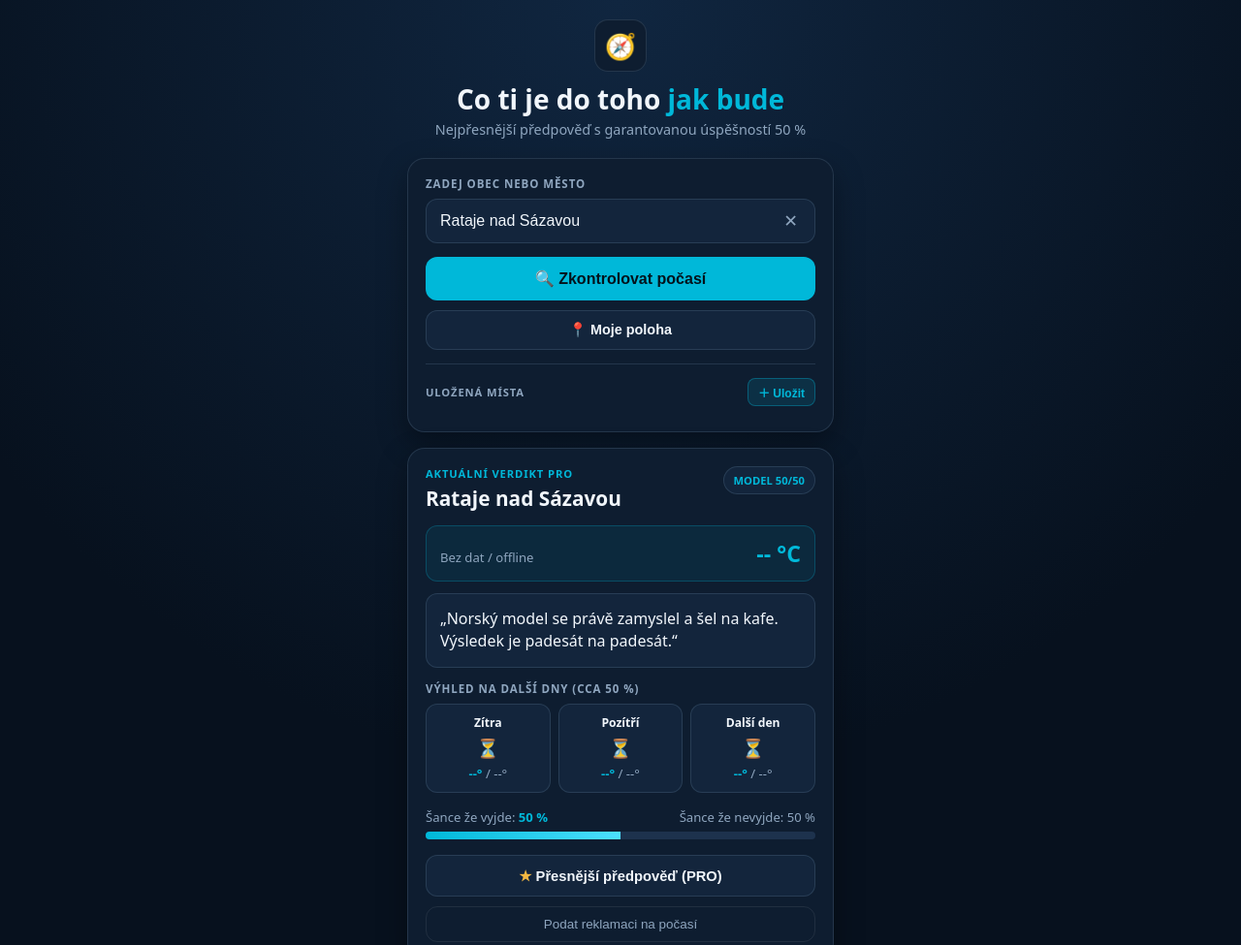
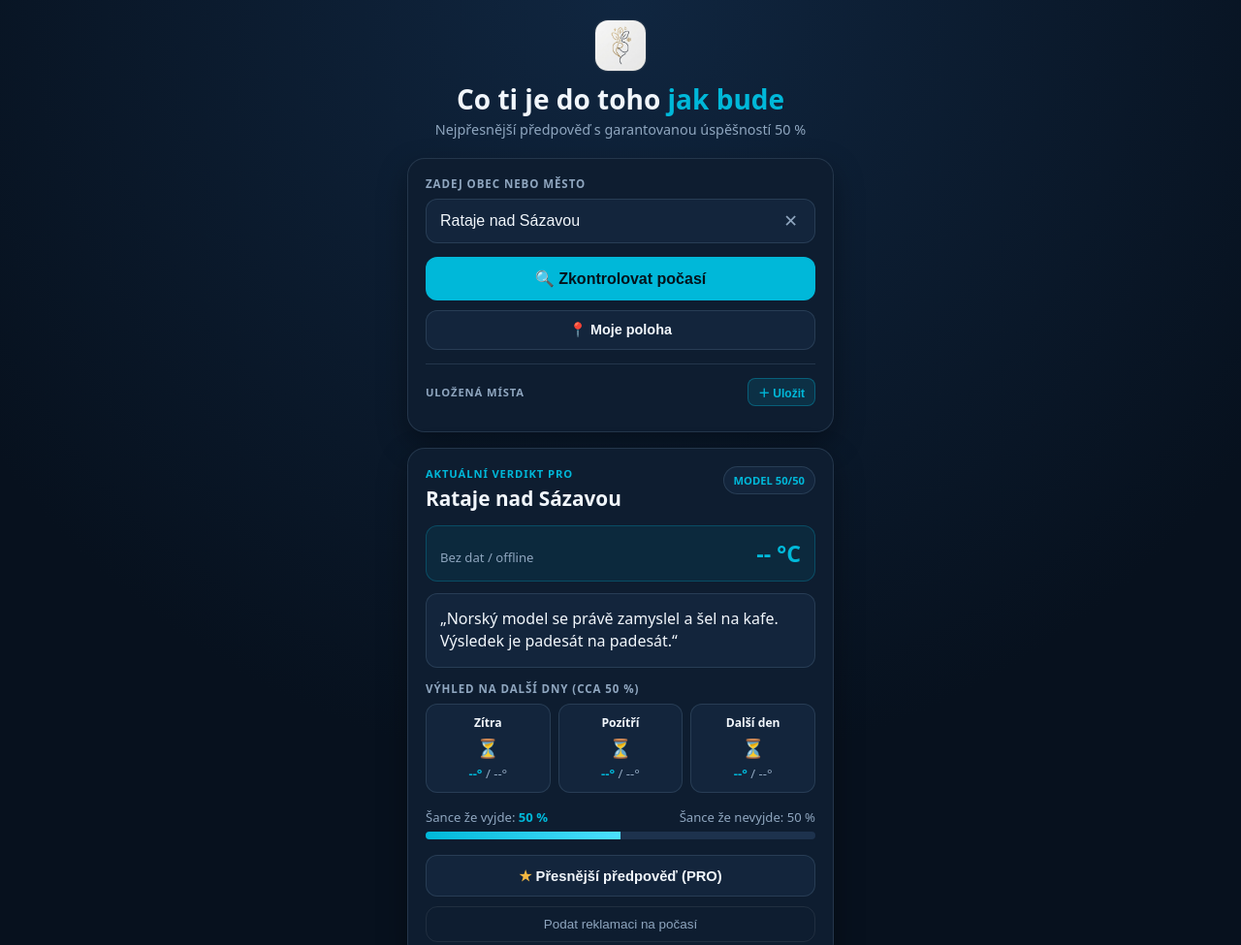
Before and after one commit to warloran/Pocasi-50-50, a plain HTML site: page index.html in a window 1280 px wide. Shown: the top 975 px of the page at 97% size. Drawn offline with Linux system fonts and the light colour scheme; no server answers.

Commit message:
index.html

```diff
--- a/index.html
+++ b/index.html
@@ -55,6 +55,8 @@
       place-items: center;
       font-size: 26px;
       color: var(--accent);
+      overflow: hidden;
+      object-fit: cover;
     }
 
     h1 {
@@ -449,7 +451,7 @@
 <body>
   <main class="app">
     <header class="hero">
-      <div class="compass-badge">🧭</div>
+      <img src="Screenshot_2026_1127_005640.jpg" alt="Logo" class="compass-badge" />
       <h1>Co ti je do toho <span>jak bude</span></h1>
       <p class="subtitle">Nejpřesnější předpověď s garantovanou úspěšností 50 %</p>
     </header>
```
